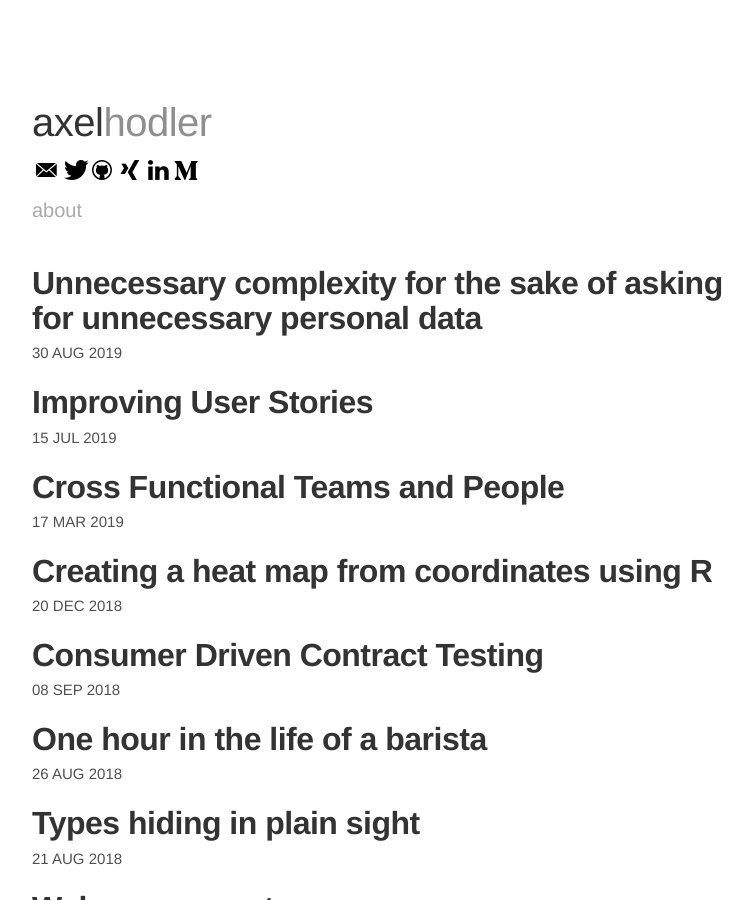
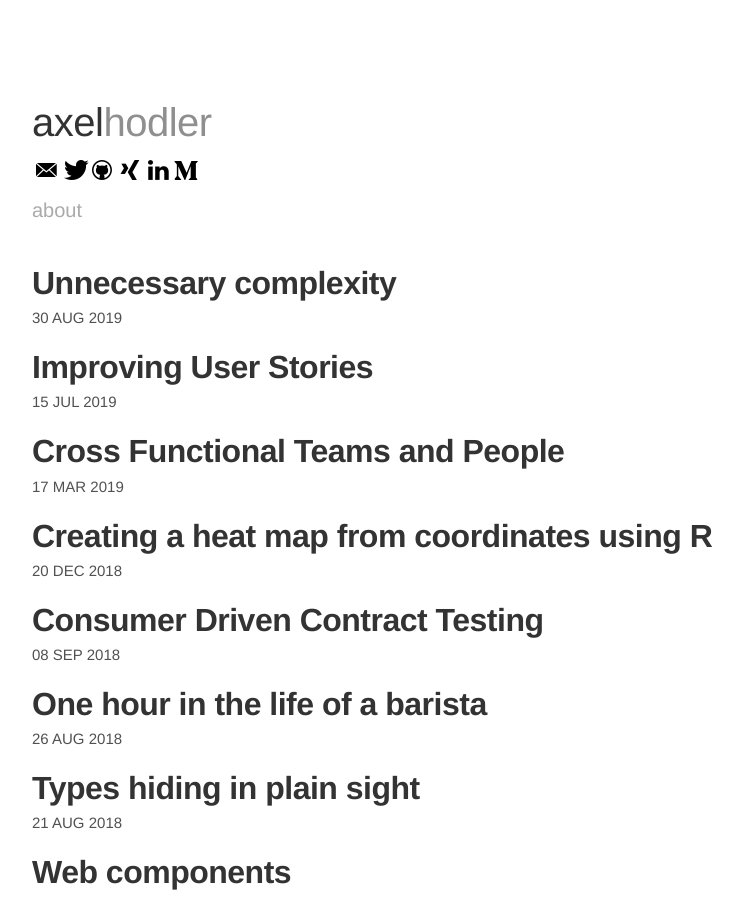
Before and after one commit to schlegde/schlegel.github.io, a Jekyll site: the page built from index.html, in a window 1280 px wide and 900 px high. Shown: the whole window, without its empty margins (248-1001 px from the left). Built offline with Jekyll 4.4.1, drawn with Linux system fonts in a browser that asks for light colours.

Commit message:
improve title

```diff
--- a/_posts/2019-08-30-unnecessary-complexity.md
+++ b/_posts/2019-08-30-unnecessary-complexity.md
@@ -1,6 +1,6 @@
 ---
 layout: post
-title: "Unnecessary complexity for the sake of asking for unnecessary personal data"
+title: "Unnecessary complexity"
 date:   2019-08-30 14:21:24
 description: ""
 category:
```
